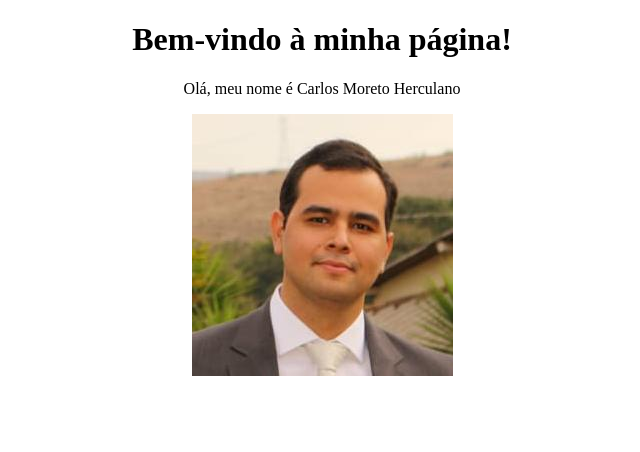
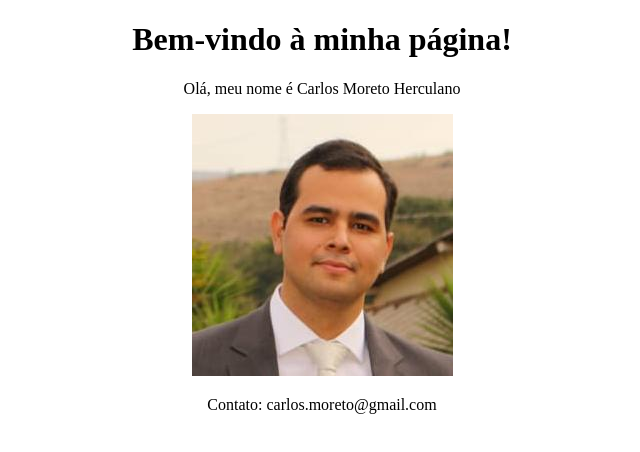
Before and after one commit to CarlosMoreto/carlosmoreto.github.io, a plain HTML site: page index.html in a window 1280 px wide. Shown: the whole page, without its empty margins (318-958 px from the left). Drawn offline with Linux system fonts and the light colour scheme.

Commit message:
Contato adicionado

```diff
--- a/index.html
+++ b/index.html
@@ -9,5 +9,7 @@
 			<img src="Imagens/foto.jpg">
 		</a>
 	</center>
+
+	<p style="text-align:center;">Contato: carlos.moreto@gmail.com</p>
 </body>
 </html>
```
